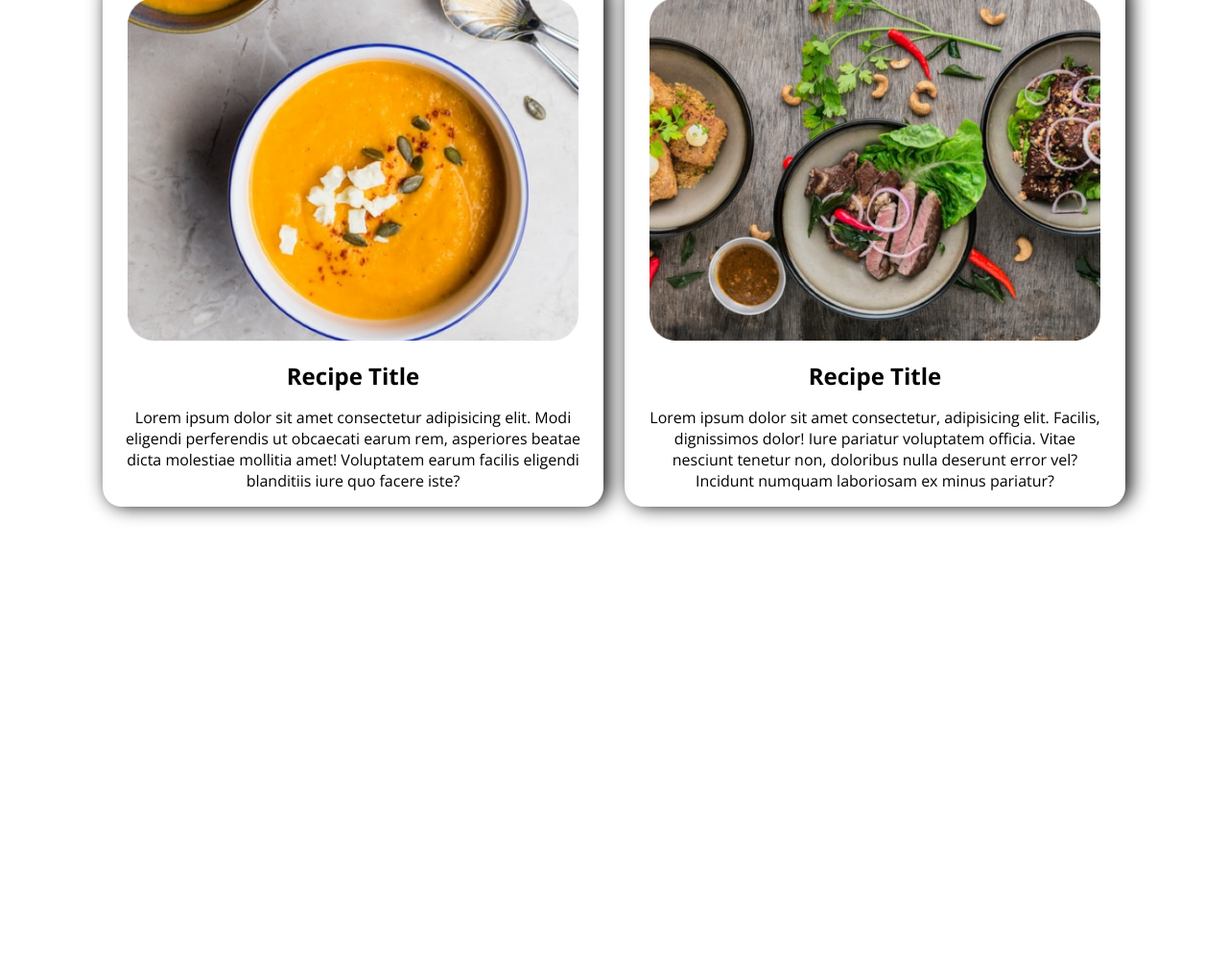
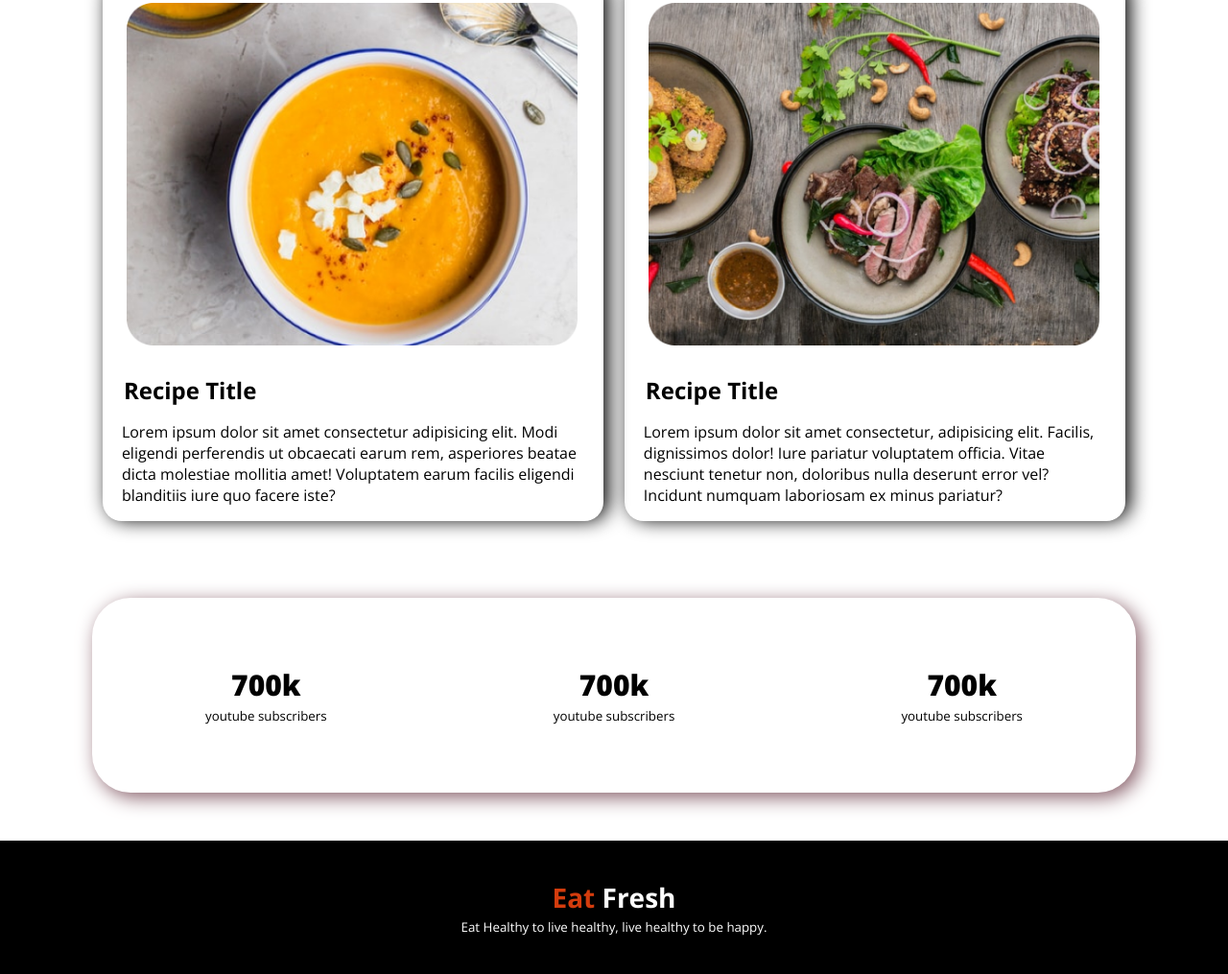
Before and after one commit to kskanak/eat-fresh, a plain HTML site: page index.html in a window 1280 px wide. Shown: the part 1312-2327 px from the top of the page at 96% size. Before the commit the page ends 1920 px from the top, so only its background shows below. Drawn offline with nearby package versions, Linux system fonts and the light colour scheme.

Commit message:
footer added, site complete

```diff
--- a/index.html
+++ b/index.html
@@ -92,5 +92,31 @@
       </div>
     </section>
     <!-- my recipe end -->
+    <!-- follower section start -->
+    <section class="followers container">
+      <div class="follower-main">
+        <div class="followers-part">
+          <h3>700k</h3>
+          <small>youtube subscribers </small>
+        </div>
+
+        <div class="followers-part">
+          <h3>700k</h3>
+          <small>youtube subscribers </small>
+        </div>
+
+        <div class="followers-part">
+          <h3>700k</h3>
+          <small>youtube subscribers </small>
+        </div>
+      </div>
+    </section>
+    <!-- follower section end -->
+    <!-- footer section start -->
+    <footer>
+      <h3><span>Eat</span> Fresh</h3>
+      <small>Eat Healthy to live healthy, live healthy to be happy.</small>
+    </footer>
+    <!-- footer section end -->
   </body>
 </html>
--- a/style.css
+++ b/style.css
@@ -105,21 +105,65 @@ body {
 .recipe {
   width: 48%;
   margin: 0 1%;
-  text-align: center;
+  /* text-align: center; */
   box-shadow: 5px -1px 20px black;
   border-radius: 20px;
 }
 .recipe img {
   width: 90%;
-  padding-top: 20px;
+  padding: 20px auto;
+  margin: 25px;
 }
 .recipe h4 {
   font-size: 24px;
   margin: 0;
-  padding-top: 15px;
   font-weight: 700;
+  padding-left: 22px;
 }
 .recipe p {
   padding: 0 20px;
 }
 /* recipe end */
+/* followers section start */
+.followers {
+  margin-bottom: 50px;
+}
+.follower-main {
+  display: flex;
+  box-shadow: 5px 5px 20px rgb(135, 95, 105);
+  border-radius: 40px;
+}
+.followers-part {
+  width: 33.3%;
+  text-align: center;
+  padding: 70px;
+}
+.followers-part h3 {
+  font-size: 30px;
+  font-weight: 800;
+  margin: 0;
+}
+.followers-part small {
+}
+/* followers section end */
+/* footer start */
+footer {
+  text-align: center;
+  background-color: black;
+}
+footer span {
+  font: 18px;
+  color: #d43c0d;
+}
+footer h3 {
+  color: #fff;
+  font-size: 28px;
+  margin: 0px;
+  padding-top: 40px;
+}
+footer small {
+  color: #fff;
+  padding-bottom: 40px;
+  display: inline-block;
+}
+/* footer end */
```
